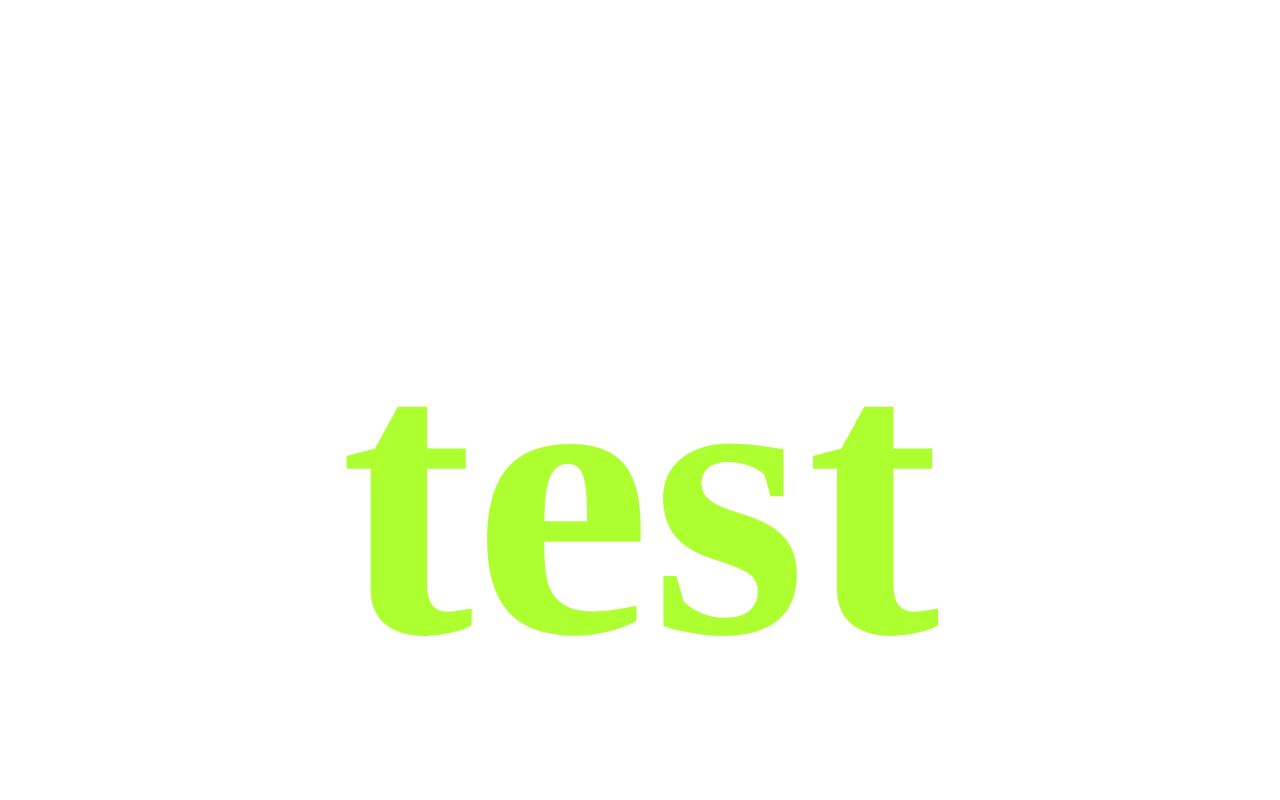
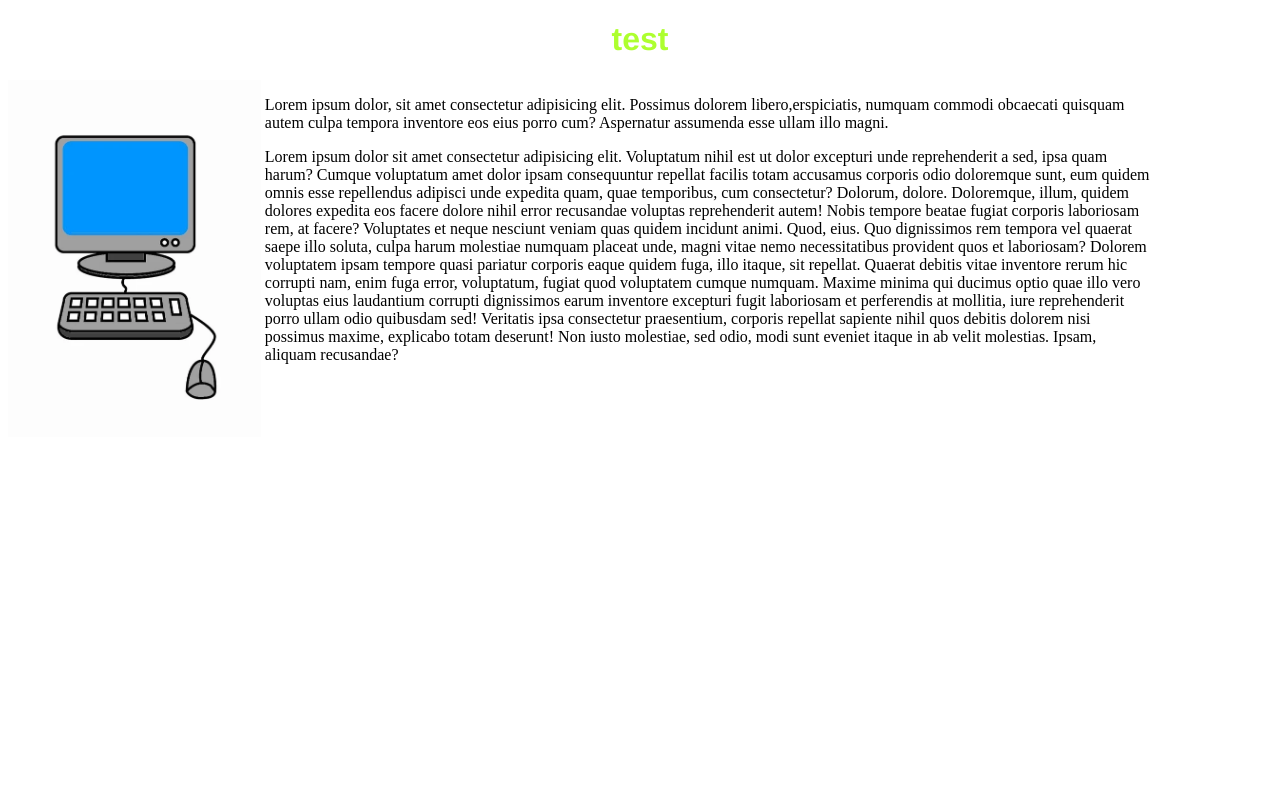
Before and after one commit to biomimi2001/testt, a plain HTML site: page index.html in a window 1280 px wide. Shown: the top 800 px of the page. Drawn offline with Linux system fonts and the light colour scheme.

Commit message:
modif h Yas

```diff
--- a/style.css
+++ b/style.css
@@ -1,7 +1,7 @@
 h1 {
     text-align: center;
     color: greenyellow;
-    font-size: 25rem;
+    font-family: 'Franklin Gothic Medium';
 }
 img {
     width: 20%;
```
